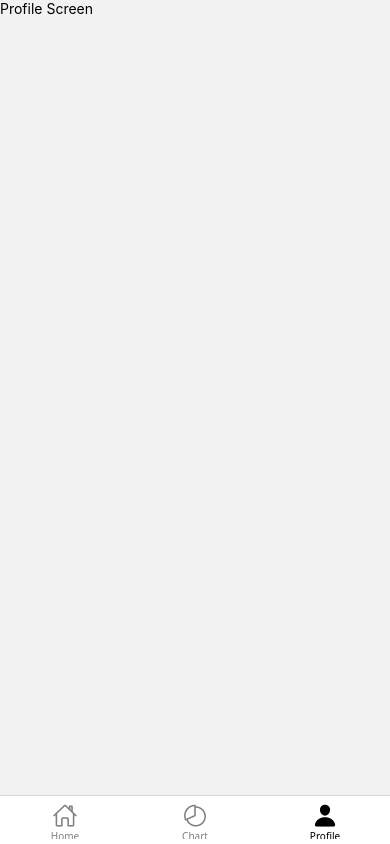
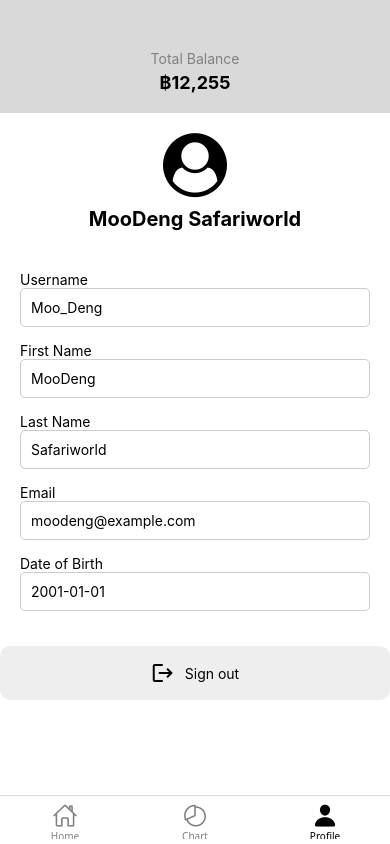
Before and after one commit to frdpx/MobileProject2025, a React Native app in the folder frontend/: screen /Profile in a window 390 px wide. Built offline with nearby package versions, Linux system fonts and the light colour scheme.

Commit message:
Crate ProfileScreen_1

```diff
--- /dev/null
+++ b/frontend/src/mock/mockUser.js
@@ -0,0 +1,8 @@
+export const mockUser = {
+  username: "Moo_Deng",
+  firstName: "MooDeng",
+  lastName: "Safariworld",
+  email: "moodeng@example.com",
+  dateOfBirth: "2001-01-01",
+  fullName: "MooDeng Safariworld"
+};
--- a/frontend/src/pages/ProfileScreen.js
+++ b/frontend/src/pages/ProfileScreen.js
@@ -1,9 +1,84 @@
-import { Text, View } from "react-native";
-import { SafeAreaView } from "react-native-safe-area-context";
+import React, { useState } from 'react';
+import { View, Text, StyleSheet, TextInput, TouchableOpacity } from 'react-native';
+import Header from "../components/Header";
+import FontAwesome from '@expo/vector-icons/FontAwesome';
+import MaterialIcons from '@expo/vector-icons/MaterialIcons';
+import { mockUser } from "../mock/mockUser";
+import { balanceData } from "../mock/balanceData"; // import balanceData
+import { useNavigation } from '@react-navigation/native';
+
 export const ProfileScreen = () => {
+
+  const navigation = useNavigation();
+
+  const [firstName, setFirstName] = useState(mockUser.firstName);
+  const [lastName, setLastName] = useState(mockUser.lastName);
+  const [email, setEmail] = useState(mockUser.email || "");
+
+  const handleSignOut = () => {
+    navigation.reset({
+      index: 0,
+      routes: [{ name: 'WelcomeScreen' }],
+    });
+  };
+
   return (
-    <SafeAreaView>
-      <Text>Profile Screen</Text>
-    </SafeAreaView>
+    <View style={styles.container}>
+      <Header balance={balanceData.total} />
+
+      <View style={styles.profileHeader}>
+        <FontAwesome name="user-circle" size={64} color="black" />
+        <Text style={styles.fullName}>{mockUser.fullName}</Text>
+      </View>
+
+      <View style={styles.inputGroup}>
+
+        <Text>Username</Text>
+        <TextInput style={styles.input} value={mockUser.username} editable={false} />
+
+        <Text>First Name</Text>
+        <TextInput
+          style={styles.input}
+          value={firstName}
+          onChangeText={setFirstName}
+        />
+
+        <Text>Last Name</Text>
+        <TextInput
+          style={styles.input}
+          value={lastName}
+          onChangeText={setLastName}
+        />
+
+        <Text>Email</Text>
+        <TextInput
+          style={styles.input}
+          value={email}
+          onChangeText={setEmail}
+          keyboardType="email-address"
+        />
+
+        <Text>Date of Birth</Text>
+        <TextInput
+          style={styles.input}
+          value={mockUser.dateOfBirth}
+          editable={false}
+        />
+      </View>
+
+      <TouchableOpacity style={styles.signOutBtn} onPress={handleSignOut}>
+        <MaterialIcons name="logout" size={24} color="black" />
+        <Text style={{ marginLeft: 10 }}>Sign out</Text>
+      </TouchableOpacity>
+    </View>
   );
 };
+
+const styles = StyleSheet.create({
+  container: { flex:1, backgroundColor: '#fff'},
+  profileHeader: { alignItems:'center', marginVertical:20 },
+  fullName: { fontSize:20, fontWeight:'bold', marginTop:10 },
+  inputGroup: { marginVertical:20, paddingHorizontal: 20 },
+  input: { borderWidth:1, borderColor:'#ccc', borderRadius:5, padding:10, marginBottom:15 },
+  signOutBtn: { flexDirection:'row', alignItems:'center', justifyContent:'center', padding:15, backgroundColor:'#eee', borderRadius:10 }
+});
```
